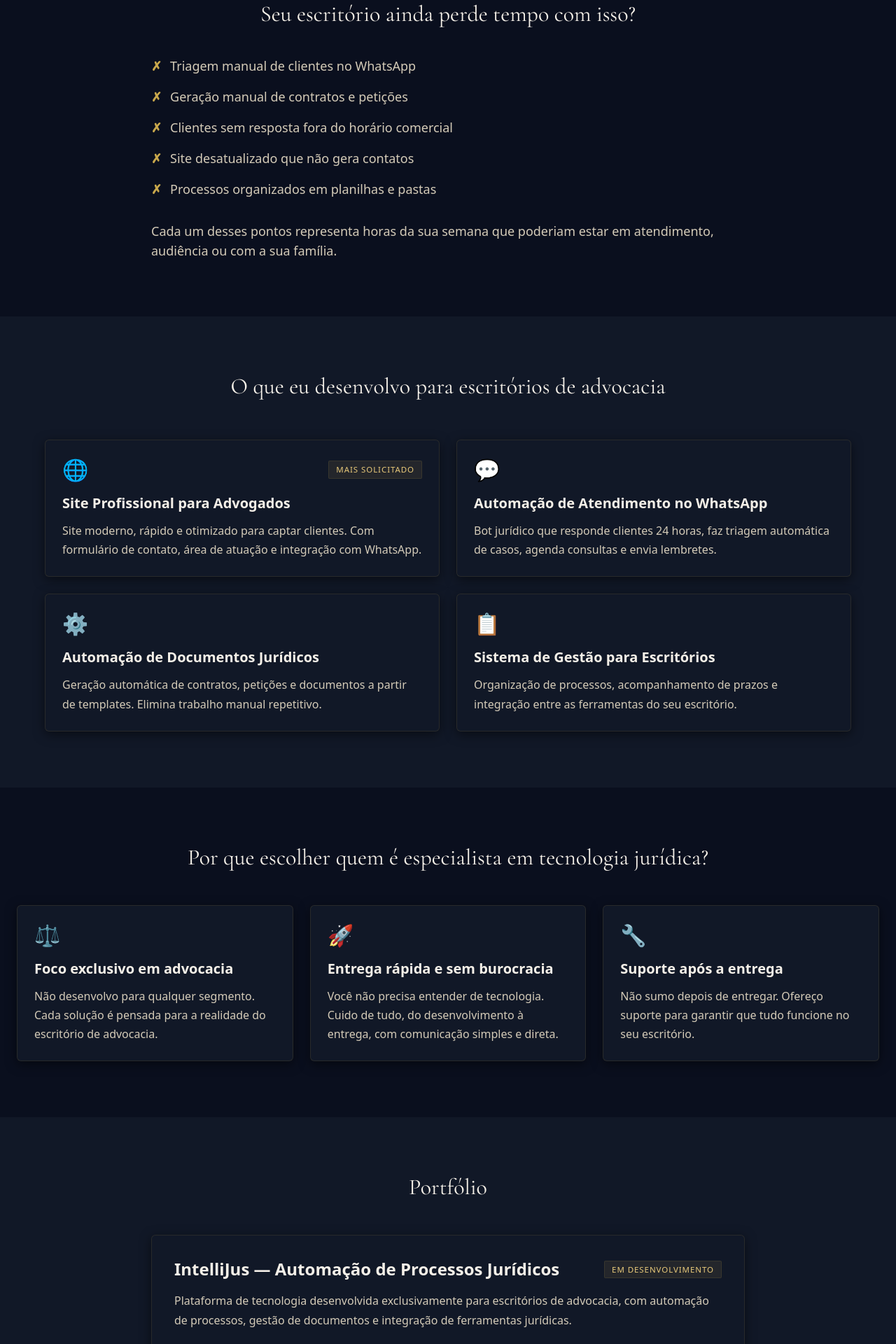
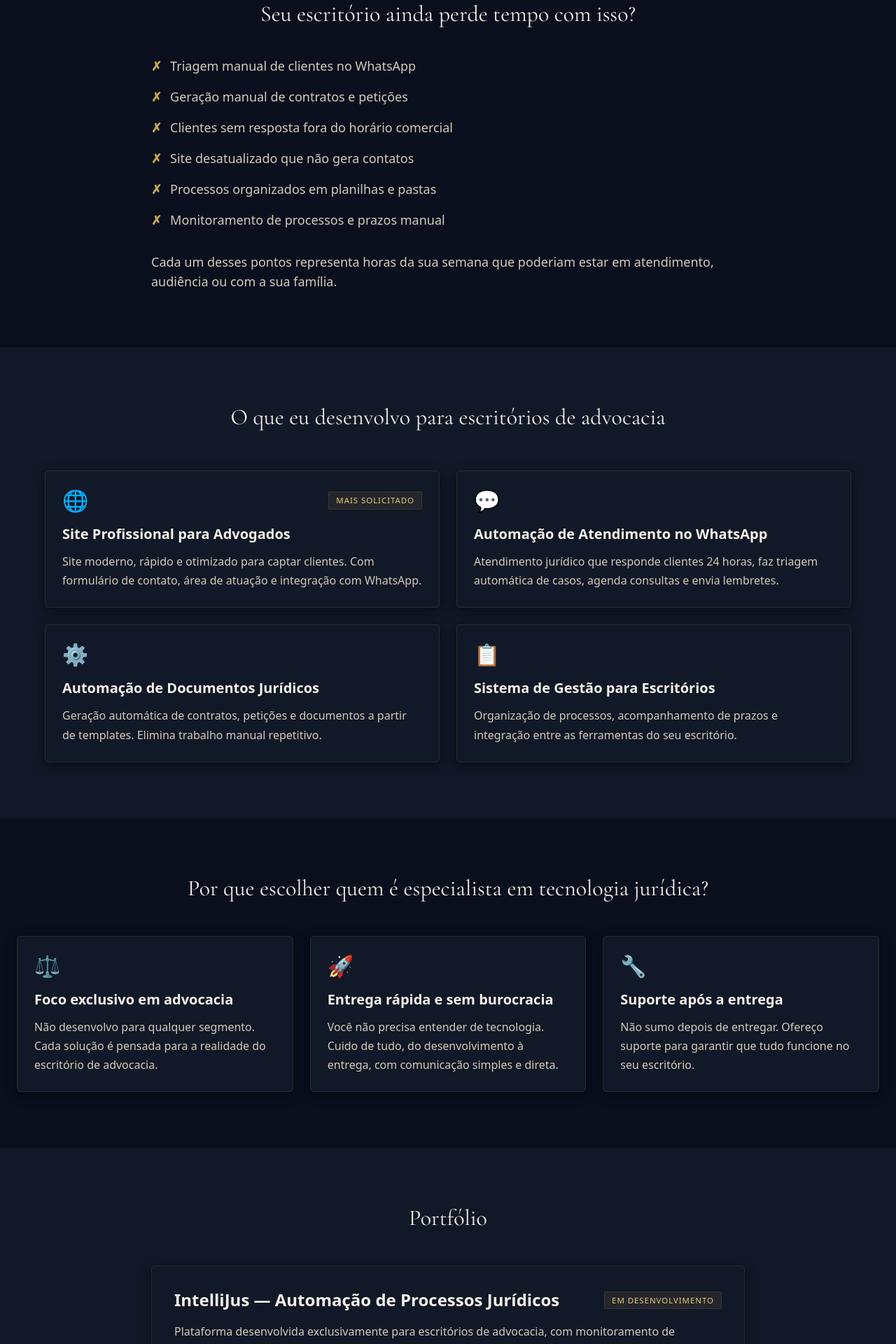
Before and after one commit to robsonraphael/portifolio-website, a Next.js app: page / in a window 1280 px wide. Shown: the part 880-2800 px from the top of the page at 70% size. Built offline with nearby package versions, Linux system fonts and the light colour scheme.

Commit message:
update: modificando texto dos componentes

```diff
--- a/app/components/sections/PainPoints.tsx
+++ b/app/components/sections/PainPoints.tsx
@@ -5,6 +5,7 @@ export default function PainPoints() {
     'Clientes sem resposta fora do horário comercial',
     'Site desatualizado que não gera contatos',
     'Processos organizados em planilhas e pastas',
+    'Monitoramento de processos e prazos manual',
   ]
 
   return (
--- a/app/components/sections/Portfolio.tsx
+++ b/app/components/sections/Portfolio.tsx
@@ -10,7 +10,7 @@ export default function Portfolio() {
             <span className="brand-badge whitespace-nowrap">Em desenvolvimento</span>
           </div>
           <p className="body-text mb-6">
-            Plataforma de tecnologia desenvolvida exclusivamente para escritórios de advocacia, com automação de processos, gestão de documentos e
+            Plataforma desenvolvida exclusivamente para escritórios de advocacia, com monitoramento de movimentações de processos diário, gestão de documentos e lembretes via whatsapp ou email, além de uma futura
             integração de ferramentas jurídicas.
           </p>
           <button disabled className="px-5 py-3 rounded-[var(--radius-md)] bg-[var(--bg-elevated)] text-[var(--text-muted)] cursor-not-allowed border border-[var(--border-subtle)]">
--- a/app/components/sections/Services.tsx
+++ b/app/components/sections/Services.tsx
@@ -10,7 +10,7 @@ export default function Services() {
     {
       icon: '💬',
       title: 'Automação de Atendimento no WhatsApp',
-      description: 'Bot jurídico que responde clientes 24 horas, faz triagem automática de casos, agenda consultas e envia lembretes.',
+      description: 'Atendimento jurídico que responde clientes 24 horas, faz triagem automática de casos, agenda consultas e envia lembretes.',
     },
     {
       icon: '⚙️',
```
